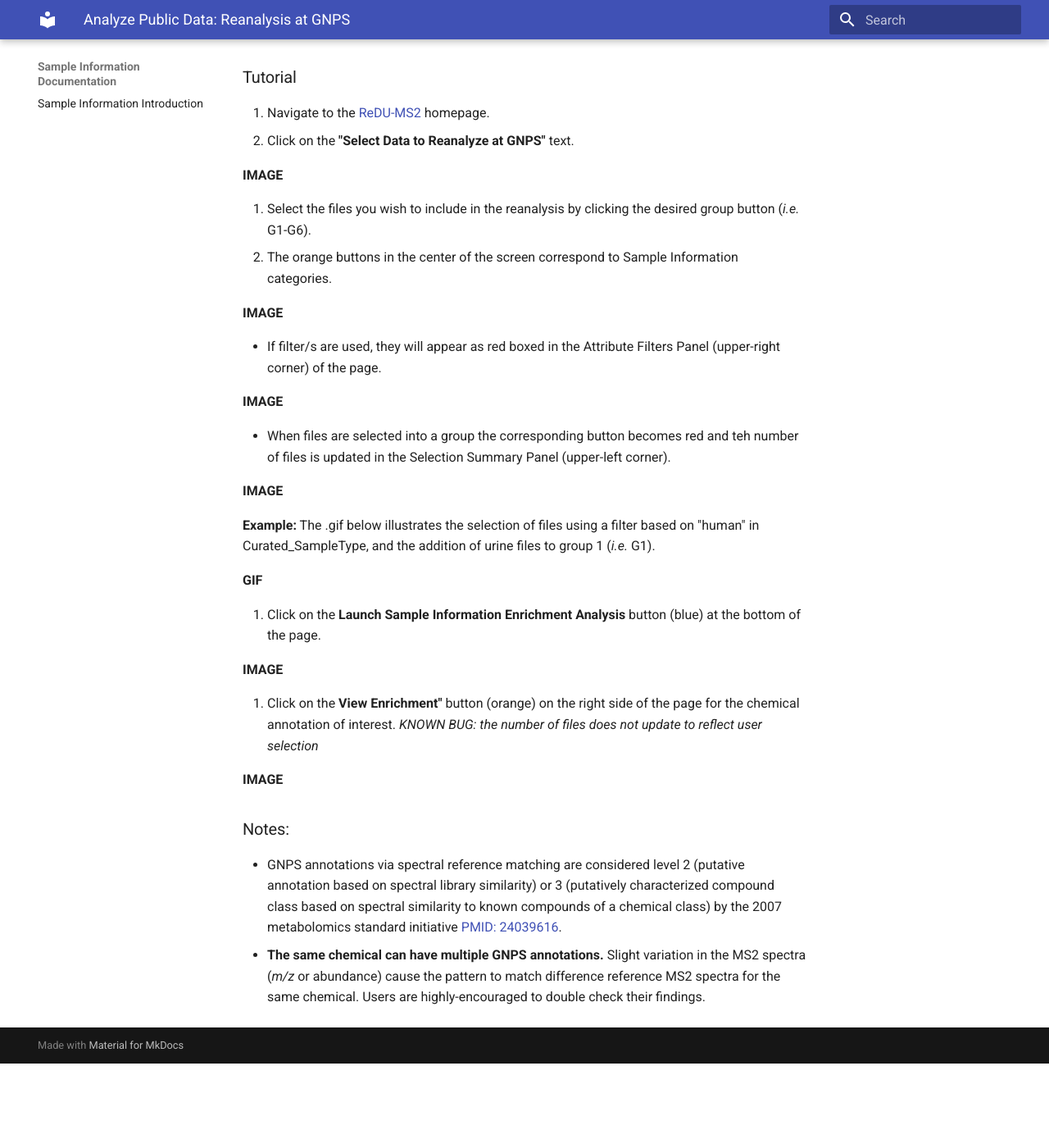
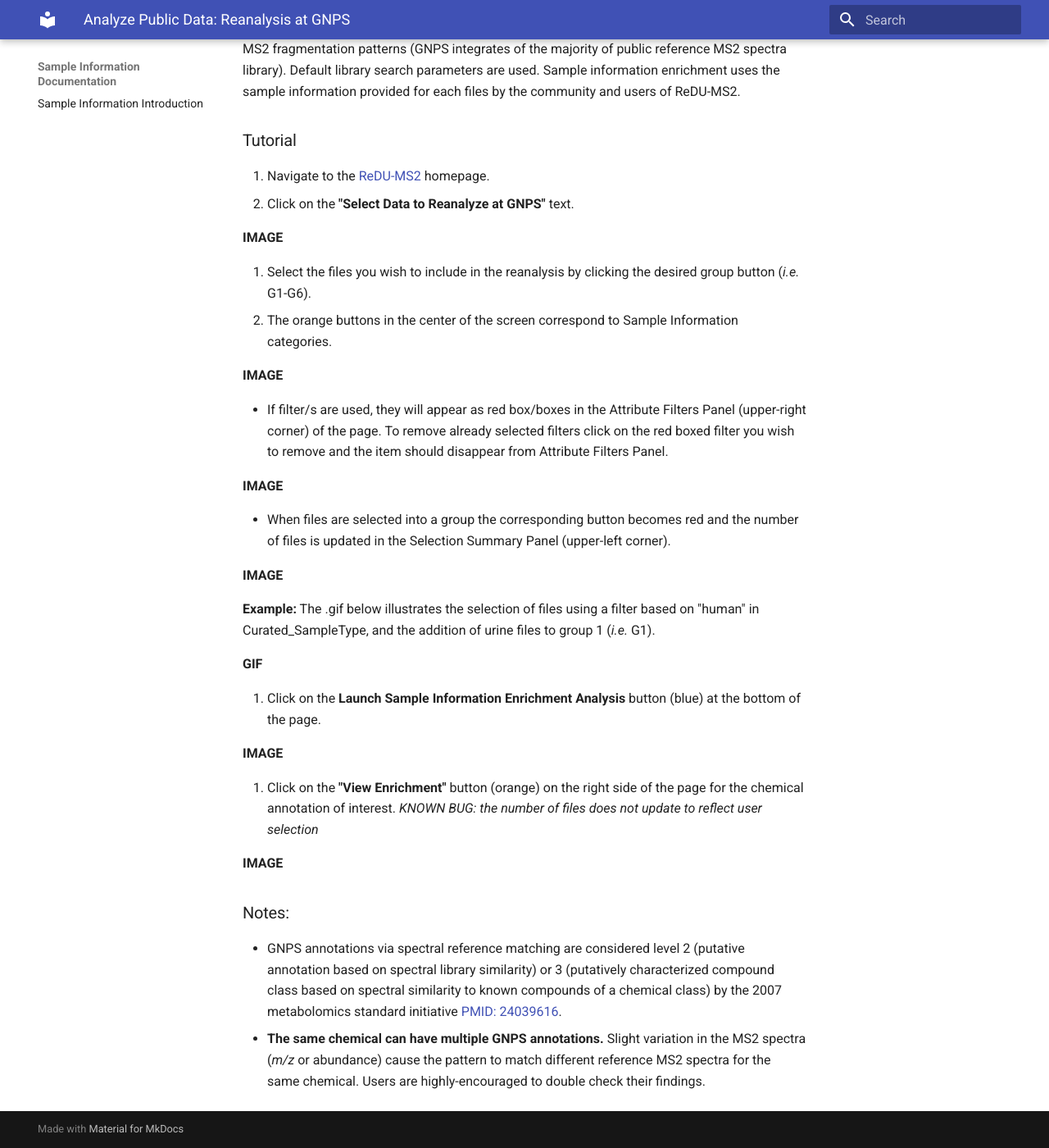
Before and after one commit to mwang87/ReDU-MS2-Documentation, an MkDocs documentation site: the page built from docs/PublicData_Reanalysis_at_GNPS.md, in a window 1280 px wide and 1400 px high, scrolled down 4625 px. Shown: the whole window at 82% size. Built offline with MkDocs 1.6.1 and Material for MkDocs 9.7.7, drawn with Linux system fonts in a browser that asks for light colours; old or Windows-style settings are respelled for this version of MkDocs; before the commit the page ends 5922 px from its top, so only the background shows below that; some of the changed text lies outside the part shown.

Commit message:
Update PublicData_Reanalysis_at_GNPS.md

```diff
--- a/docs/PublicData_Reanalysis_at_GNPS.md
+++ b/docs/PublicData_Reanalysis_at_GNPS.md
@@ -21,11 +21,11 @@
 
    **IMAGE**
 
-   * If filter/s are used, they will appear as red boxed in the Attribute Filters Panel (upper-right corner) of the page.
+   * If filter/s are used, they will appear as red box/boxes in the Attribute Filters Panel (upper-right corner) of the page. To remove already selected filters click on the red boxed filter you wish to remove and the item should disappear from Attribute Filters Panel.
 
    **IMAGE**
 
-   * When files are selected into a group the corresponding button becomes red and teh number of files is updated in the Selection Summary Panel (upper-left corner).
+   * When files are selected into a group the corresponding button becomes red and the number of files is updated in the Selection Summary Panel (upper-left corner).
 
    **IMAGE**
 
@@ -63,11 +63,11 @@
 
    **IMAGE**
 
-   * If filter/s are used, they will appear as red boxed in the Attribute Filters Panel (upper-right corner) of the page.
+   * If filter/s are used, they will appear as red box/boxes in the Attribute Filters Panel (upper-right corner) of the page. To remove already selected filters click on the red boxed filter you wish to remove and the item should disappear from Attribute Filters Panel.
 
    **IMAGE**
 
-   * When files are selected into a group the corresponding button becomes red and teh number of files is updated in the Selection Summary Panel (upper-left corner).
+   * When files are selected into a group the corresponding button becomes red and the number of files is updated in the Selection Summary Panel (upper-left corner).
 
    **IMAGE**
 
@@ -103,7 +103,8 @@
 
   **IMAGE**
 
-  * If filter/s are used, they will appear as red boxed in the Attribute Filters Panel (upper-right corner) of the page.
+  * If filter/s are used, they will appear as red box/boxes in the Attribute Filters Panel (upper-right corner) of the page. To remove already selected filters click on the red boxed filter you wish to remove and the item should disappear from Attribute Filters Panel.
+
 
   **IMAGE**
 
@@ -121,7 +122,7 @@
 
 ### Notes:
 * GNPS annotations via spectral reference matching are considered level 2 (putative annotation based on spectral library similarity) or 3 (putatively characterized compound class based on spectral similarity to known compounds of a chemical class) by the 2007 metabolomics standard initiative [PMID: 24039616](https://www.ncbi.nlm.nih.gov/pmc/articles/PMC3772505/).
-* **The same chemical can have multiple GNPS annotations.** Slight variation in the MS2 spectra (*m/z* or abundance) cause the pattern to match difference reference MS2 spectra for the same chemical. Users are highly-encouraged to double check their findings.
+* **The same chemical can have multiple GNPS annotations.** Slight variation in the MS2 spectra (*m/z* or abundance) cause the pattern to match different reference MS2 spectra for the same chemical. Users are highly-encouraged to double check their findings.
 
 # Reanalyze Public Data: Sample Information Enrichment Analysis
 
@@ -142,11 +143,11 @@
 
   **IMAGE**
 
-  * If filter/s are used, they will appear as red boxed in the Attribute Filters Panel (upper-right corner) of the page.
+  * If filter/s are used, they will appear as red box/boxes in the Attribute Filters Panel (upper-right corner) of the page. To remove already selected filters click on the red boxed filter you wish to remove and the item should disappear from Attribute Filters Panel.
 
   **IMAGE**
 
-  * When files are selected into a group the corresponding button becomes red and teh number of files is updated in the Selection Summary Panel (upper-left corner).
+  * When files are selected into a group the corresponding button becomes red and the number of files is updated in the Selection Summary Panel (upper-left corner).
 
   **IMAGE**
 
@@ -158,10 +159,10 @@
 
   **IMAGE**
 
-5. Click on the **View Enrichment"** button (orange) on the right side of the page for the chemical annotation of interest. *KNOWN BUG: the number of files does not update to reflect user selection*
+5. Click on the **"View Enrichment"** button (orange) on the right side of the page for the chemical annotation of interest. *KNOWN BUG: the number of files does not update to reflect user selection*
 
   **IMAGE**
 
 ### Notes:
 * GNPS annotations via spectral reference matching are considered level 2 (putative annotation based on spectral library similarity) or 3 (putatively characterized compound class based on spectral similarity to known compounds of a chemical class) by the 2007 metabolomics standard initiative [PMID: 24039616](https://www.ncbi.nlm.nih.gov/pmc/articles/PMC3772505/).
-* **The same chemical can have multiple GNPS annotations.** Slight variation in the MS2 spectra (*m/z* or abundance) cause the pattern to match difference reference MS2 spectra for the same chemical. Users are highly-encouraged to double check their findings.
+* **The same chemical can have multiple GNPS annotations.** Slight variation in the MS2 spectra (*m/z* or abundance) cause the pattern to match different reference MS2 spectra for the same chemical. Users are highly-encouraged to double check their findings.
```
